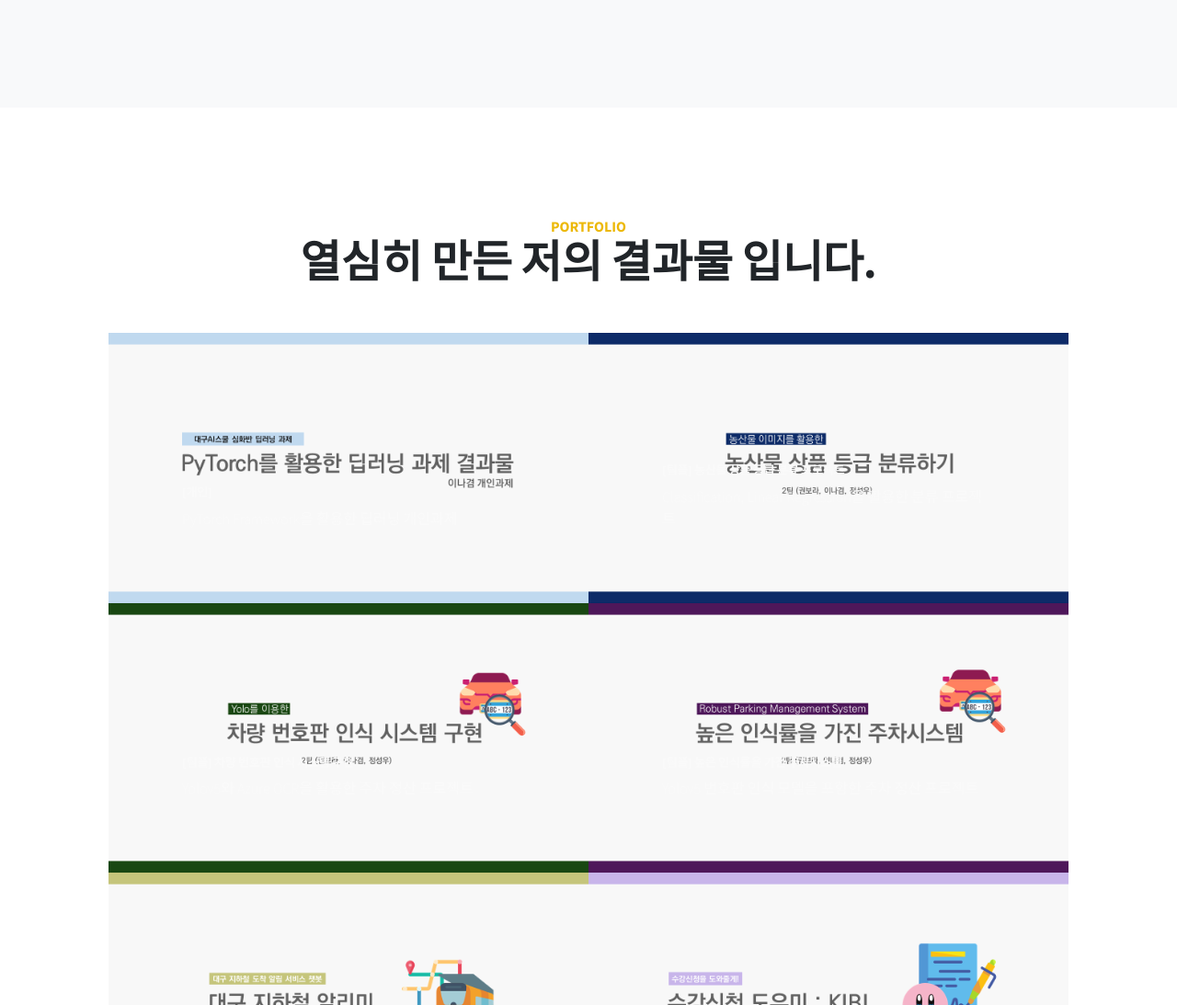
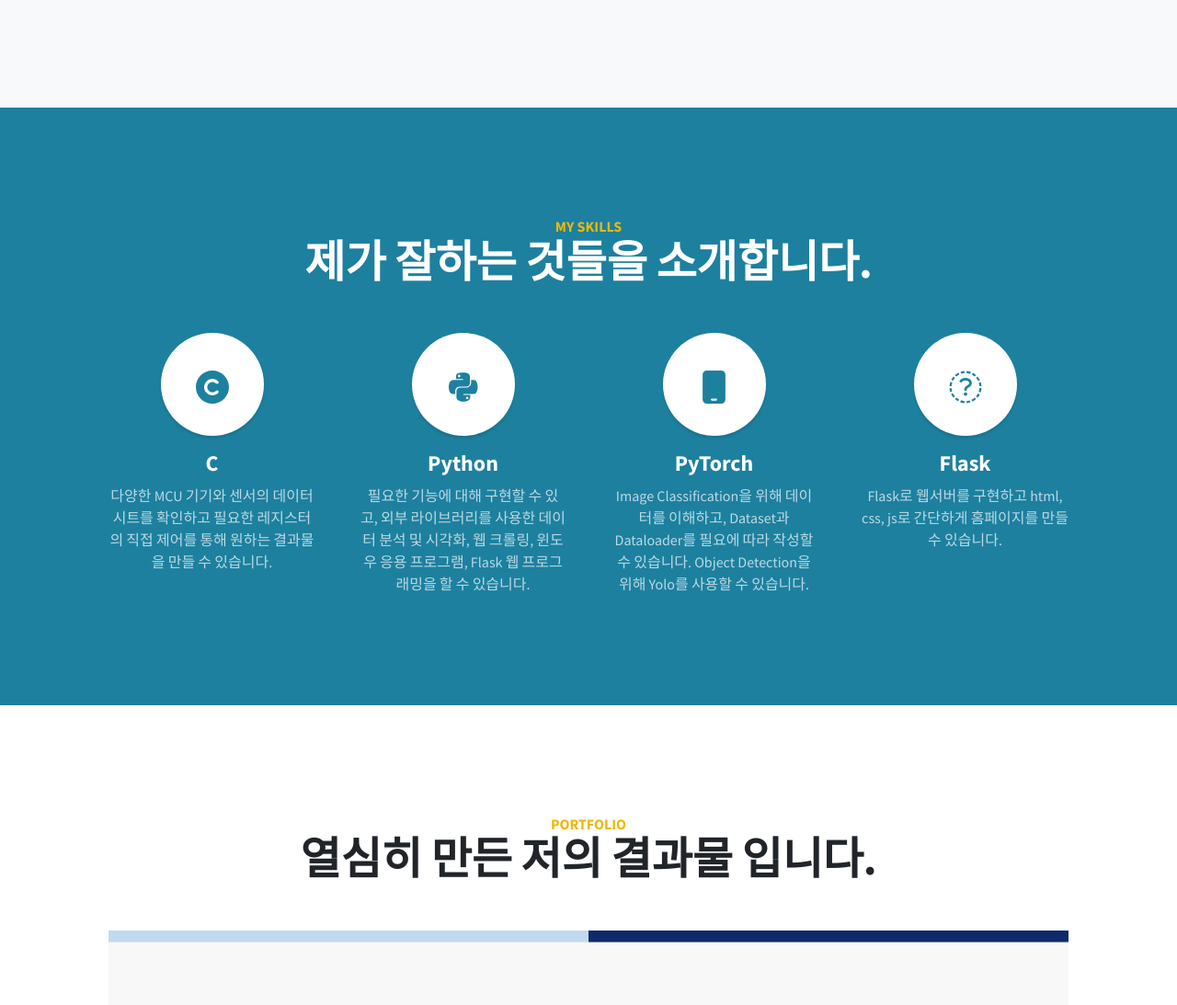
Before and after one commit to leenagyeom/Portfolio, a plain HTML site: page index.html in a window 1280 px wide. Shown: the part 1707-2800 px from the top of the page at 92% size. Drawn offline with nearby package versions, Linux system fonts and the light colour scheme.

Commit message:
skill 추가

```diff
--- a/index.html
+++ b/index.html
@@ -24,10 +24,11 @@
             <ul class="sidebar-nav">
                 <li class="sidebar-brand"><a href="#page-top">Leena Portfolio</a></li>
                 <li class="sidebar-nav-item"><a href="#page-top">HOME</a></li>
-                <li class="sidebar-nav-item"><a href="#about">RESUME</a></li>
-                <li class="sidebar-nav-item"><a href="#services">SKILLS</a></li>
+                <li class="sidebar-nav-item"><a href="#about">NAGYEOM</a></li>
+                <li class="sidebar-nav-item"><a href="#skills">SKILLS</a></li>
                 <li class="sidebar-nav-item"><a href="#portfolio">PORTFOLIO</a></li>
-                <li class="sidebar-nav-item"><a href="#contact">Contact</a></li>
+                <li class="sidebar-nav-item"><a href="#github">GITHUB</a></li>
+                <li class="sidebar-nav-item"><a href="#resume">RESUME</a></li>
             </ul>
         </nav>
         <!-- Header-->
@@ -71,6 +72,40 @@
                             확실히 어제보다 나은 내일을 기대할 수 있는 개발자가 되겠습니다.<br/><br/>
                         </p>
                         <a class="btn btn-dark btn-xl" href="#services">저의 보유능력은요.</a>
+                    </div>
+                </div>
+            </div>
+        </section>
+        <!-- Services-->
+        <section class="content-section bg-primary text-white text-center" id="skills">
+            <div class="container px-4 px-lg-5">
+                <div class="content-section-heading">
+                    <h3 class="text-secondary mb-0">My Skills</h3>
+                    <h2 class="mb-5">제가 잘하는 것들을 소개합니다.</h2>
+                </div>
+                <div class="row gx-4 gx-lg-5">
+                    <div class="col-lg-3 col-md-6 mb-5 mb-lg-0">
+                        <span class="service-icon rounded-circle mx-auto mb-3"><i class="fa-solid fa-copyright"></i></span>
+                        <h4><strong>C</strong></h4>
+                        <p class="text-faded mb-0">다양한 MCU 기기와 센서의 데이터시트를 확인하고 필요한 레지스터의 직접 제어를 통해 원하는 결과물을 만들 수 있습니다.</p>
+                    </div>
+                    <div class="col-lg-3 col-md-6 mb-5 mb-lg-0">
+                        <span class="service-icon rounded-circle mx-auto mb-3"><i class="fa-brands fa-python"></i></span>
+                        <h4><strong>Python</strong></h4>
+                        <p class="text-faded mb-0">필요한 기능에 대해 구현할 수 있고, 외부 라이브러리를 사용한 데이터 분석 및 시각화, 웹 크롤링, 윈도우 응용 프로그램, Flask 웹 프로그래밍을 할 수 있습니다.</p>
+                    </div>
+                    <div class="col-lg-3 col-md-6 mb-5 mb-md-0">
+                        <span class="service-icon rounded-circle mx-auto mb-3"><i class="fa-solid fa-mobile"></i></span>
+                        <h4><strong>PyTorch</strong></h4>
+                        <p class="text-faded mb-0">
+                            Image Classification을 위해 데이터를 이해하고, Dataset과 Dataloader를 필요에 따라 작성할 수 있습니다. Object Detection을 위해 Yolo를 사용할 수 있습니다.
+                            <!-- <i class="fas fa-heart"></i> -->
+                        </p>
+                    </div>
+                    <div class="col-lg-3 col-md-6">
+                        <span class="service-icon rounded-circle mx-auto mb-3"><i class="fa-sharp fa-solid fa-window-restore"></i></span>
+                        <h4><strong></strong>Flask</h4>
+                        <p class="text-faded mb-0">Flask로 웹서버를 구현하고 html, css, js로 간단하게 홈페이지를 만들 수 있습니다.</p>
                     </div>
                 </div>
             </div>
@@ -175,7 +210,7 @@
             </div>
         </section>
                 <!-- Callout -->
-                <section class="callout">
+                <section class="callout" id="github">
                     <div class="container px-4 px-lg-5 text-center">
                         <h2 class="mx-auto mb-5">
                             제<em> github </em>도<br/>
@@ -185,7 +220,7 @@
                     </div>
                 </section>
         <!-- Call to Action-->
-        <section class="content-section bg-primary text-white">
+        <section class="content-section bg-primary text-white" id="resume">
             <div class="container px-4 px-lg-5 text-center">
                 <h2 class="mb-4">혹시 이런 사람이 필요하지 않으신가요?</h2>
                 <p class="uph mb-2">* 다채로운 경험을 통해 넓은 시야를 가진 사람</p>
```
Also changed, not shown: css/styles.css.
